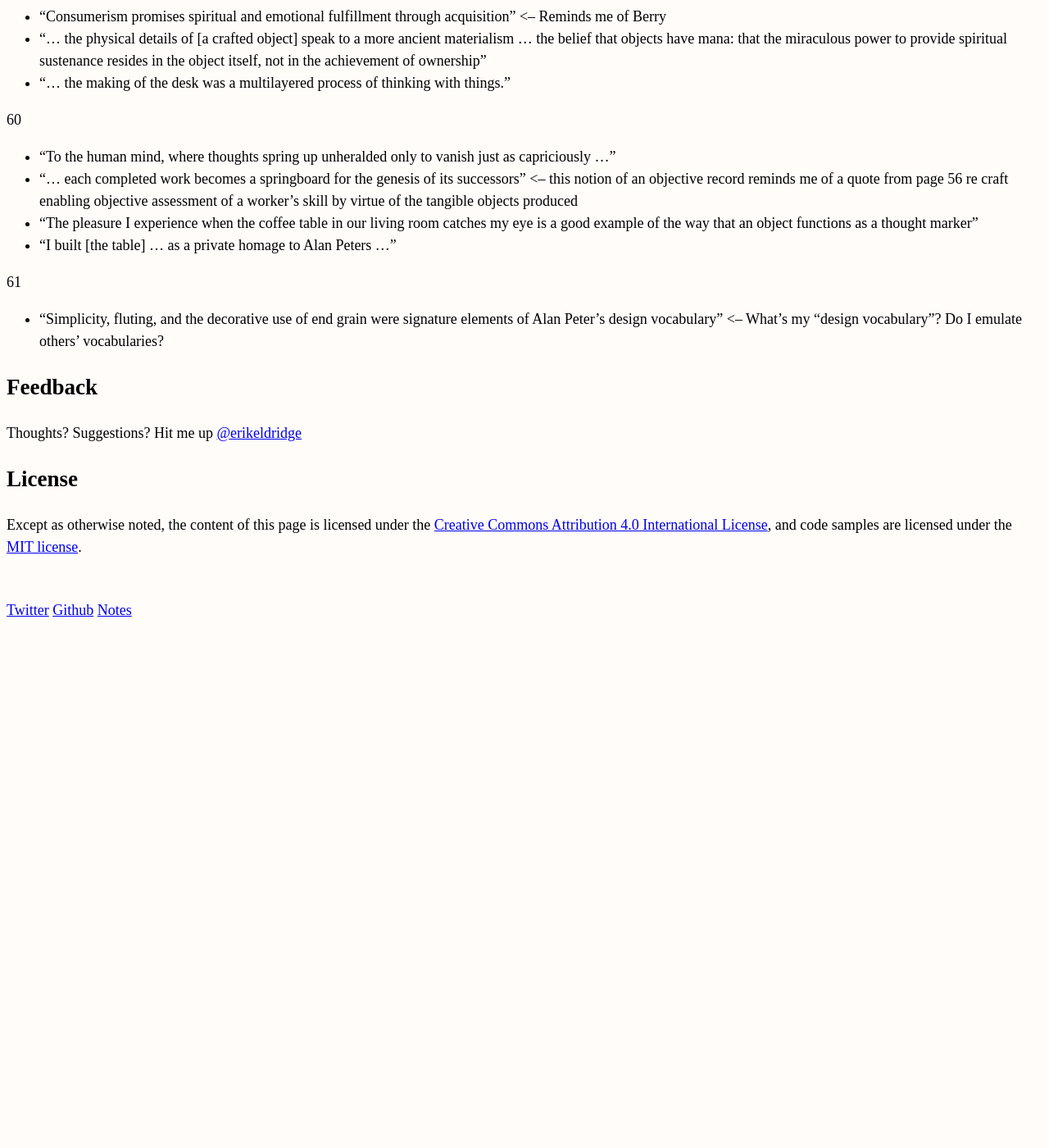
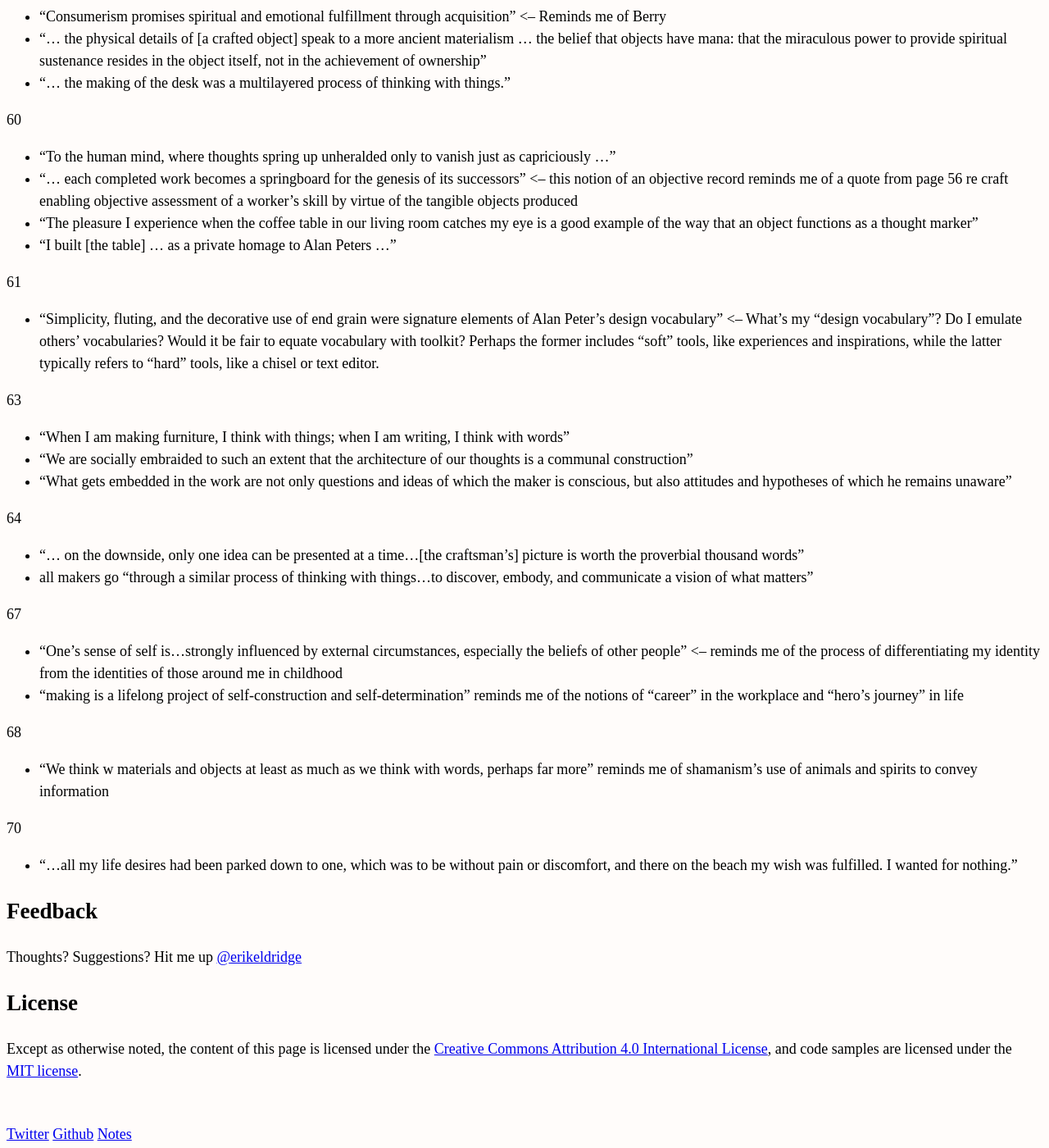
Before and after one commit to erikeldridge/erikeldridge.github.com, a Jekyll site: the page built from _posts/2017-12-02-why-we-make-things-and-why-it-matters-by-peter-korn.markdown, in a window 1280 px wide and 1400 px high, scrolled down 1132 px. Shown: the whole window at 82% size. Built offline with Jekyll 4.4.1, drawn with Linux system fonts in a browser that asks for light colours; nearby versions of some CDN libraries; before the commit the page ends 1893 px from its top, so only the background shows below that.

Commit message:
Update from Forestry.io - 2017-12-02-why-we-make-things-and-why-it-matters-by-peter-korn.markdown

```diff
--- a/_posts/2017-12-02-why-we-make-things-and-why-it-matters-by-peter-korn.markdown
+++ b/_posts/2017-12-02-why-we-make-things-and-why-it-matters-by-peter-korn.markdown
@@ -60,4 +60,24 @@ These are my notes as read through Peter Korn's book _Why We Make Things and Why
 
 61
 
-* "Simplicity, fluting, and the decorative use of end grain were signature elements of Alan Peter's design vocabulary" <-- What's my "design vocabulary"? Do I emulate others' vocabularies?
+* "Simplicity, fluting, and the decorative use of end grain were signature elements of Alan Peter's design vocabulary" <-- What's my "design vocabulary"? Do I emulate others' vocabularies? Would it be fair to equate vocabulary with toolkit? Perhaps the former includes "soft" tools, like experiences and inspirations, while the latter typically refers to "hard" tools, like a chisel or text editor.
+
+63
+
+* "When I am making furniture, I think with things; when I am writing, I think with words"
+* "We are socially embraided to such an extent that the architecture of our thoughts is a communal construction"
+* "What gets embedded in the work are not only questions and ideas of which the maker is conscious, but also attitudes and hypotheses of which he remains unaware"
+
+64
+* "... on the downside, only one idea can be presented at a time…\[the craftsman's\] picture is worth the proverbial thousand words"
+* all makers go "through a similar process of thinking with things...to discover, embody, and communicate a vision of what matters"
+
+67
+* "One's sense of self is...strongly influenced by external circumstances, especially the beliefs of other people" <-- reminds me of the process of differentiating my identity from the identities of those around me in childhood
+* "making is a lifelong project of self-construction and self-determination" reminds me of the notions of "career" in the workplace and "hero's journey" in life
+
+68
+* "We think w materials and objects at least as much as we think with words, perhaps far more" reminds me of shamanism's use of animals and spirits to convey information
+
+70
+* "...all my life desires had been parked down to one, which was to be without pain or discomfort, and there on the beach my wish was fulfilled. I wanted for nothing."
```
